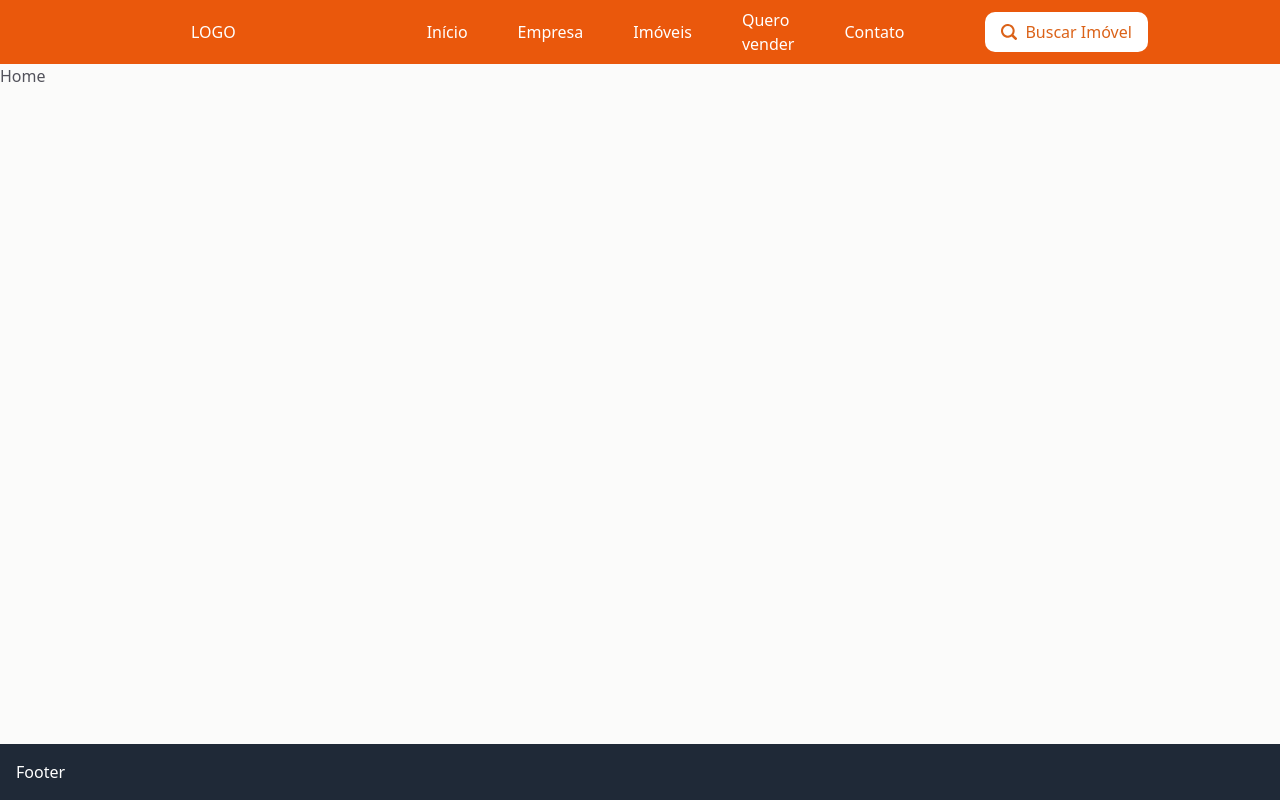
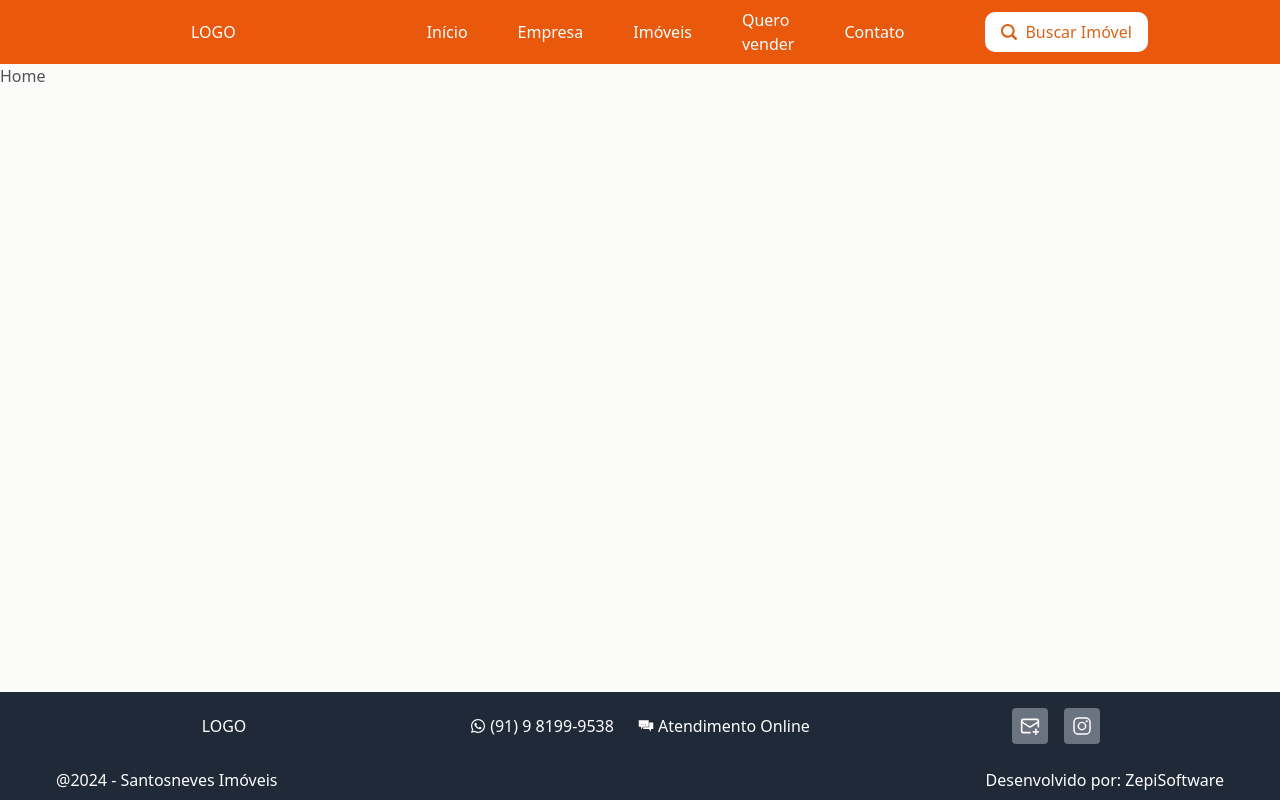
Before and after one commit to santosnevesimobiliaria/frontend-web, a Next.js app: page / in a window 1280 px wide. Built offline with nearby package versions, Linux system fonts and the light colour scheme.

Commit message:
Footer v1

```diff
--- a/package.json
+++ b/package.json
@@ -16,7 +16,8 @@
     "framer-motion": "^11.2.12",
     "next": "14.2.4",
     "react": "^18",
-    "react-dom": "^18"
+    "react-dom": "^18",
+    "react-icons": "^5.2.1"
   },
   "devDependencies": {
     "@types/node": "^20",
--- a/src/components/layout/footer/index.tsx
+++ b/src/components/layout/footer/index.tsx
@@ -1,7 +1,55 @@
+import { redirectWhatsapp } from '@/utils/redirectWhatsapp';
+import { FaWhatsapp } from 'react-icons/fa6';
+import { GiTalk } from 'react-icons/gi';
+import { IoLogoInstagram } from 'react-icons/io5';
+import { LuMailPlus } from 'react-icons/lu';
+
 function Footer() {
   return (
-    <div className="bg-gray-800 text-white p-4 fixed w-full bottom-0 z-10">
-      Footer
+    <div>
+      <div className="grid grid-cols-3 bg-gray-800 p-4 w-full  z-10 text-white font-medium pt-4">
+        <div className="flex justify-center items-center">LOGO</div>
+        <div className="flex justify-center items-center gap-6">
+          <span
+            onClick={() => redirectWhatsapp()}
+            className="flex gap-1 justify-center items-center cursor-pointer"
+          >
+            <FaWhatsapp />
+            (91) 9 8199-9538
+          </span>
+          <span
+            onClick={() => redirectWhatsapp()}
+            className="flex gap-1 justify-center items-center cursor-pointer"
+          >
+            <GiTalk />
+            Atendimento Online
+          </span>
+        </div>
+        <div className="flex justify-center items-center gap-4">
+          <span className="bg-gray-500 p-2 rounded hover:bg-orange-600 cursor-pointer transition duration-300 ease-in-out transform">
+            <LuMailPlus size={20} />
+          </span>
+          <span
+            onClick={() => {
+              window.open(
+                'https://www.instagram.com/santosneves.imobiliaria',
+                '_blank'
+              );
+            }}
+            className="bg-gray-500 p-2 rounded hover:bg-orange-600 cursor-pointer transition duration-300 ease-in-out transform"
+          >
+            <IoLogoInstagram size={20} />
+          </span>
+        </div>
+      </div>
+      <div className="grid grid-cols-2 py-2 text-white bg-gray-800">
+        <span className="flex pl-14 items-center">
+          @2024 - Santosneves Imóveis
+        </span>
+        <span className="flex justify-end pr-14 items-center">
+          Desenvolvido por: ZepiSoftware
+        </span>
+      </div>
     </div>
   );
 }
--- /dev/null
+++ b/src/utils/redirectWhatsapp.ts
@@ -0,0 +1,10 @@
+export function redirectWhatsapp(
+  phone?: string,
+  message?: string,
+) {
+  phone = '5591981999538';
+  const text = message ? `/?text=${message}` : '';
+
+  window.open(`https://wa.me/${phone}${text}`, '_blank');
+  return;
+}
```
Also changed, not shown: 1 other file (tests, documents, lock files or other folders).
